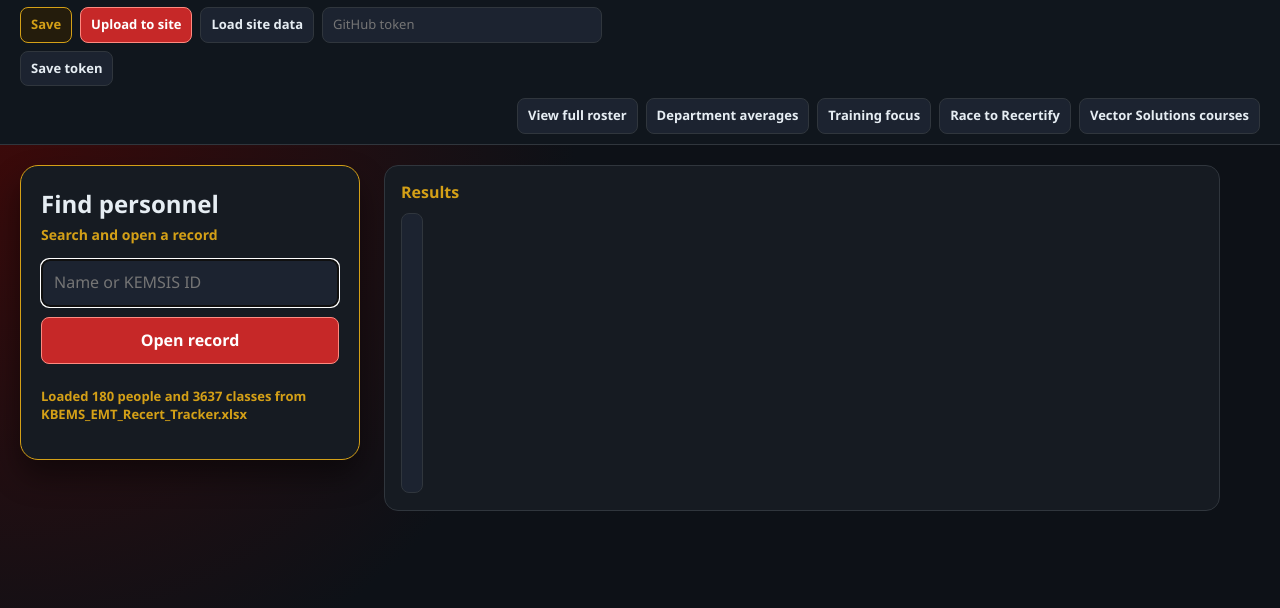
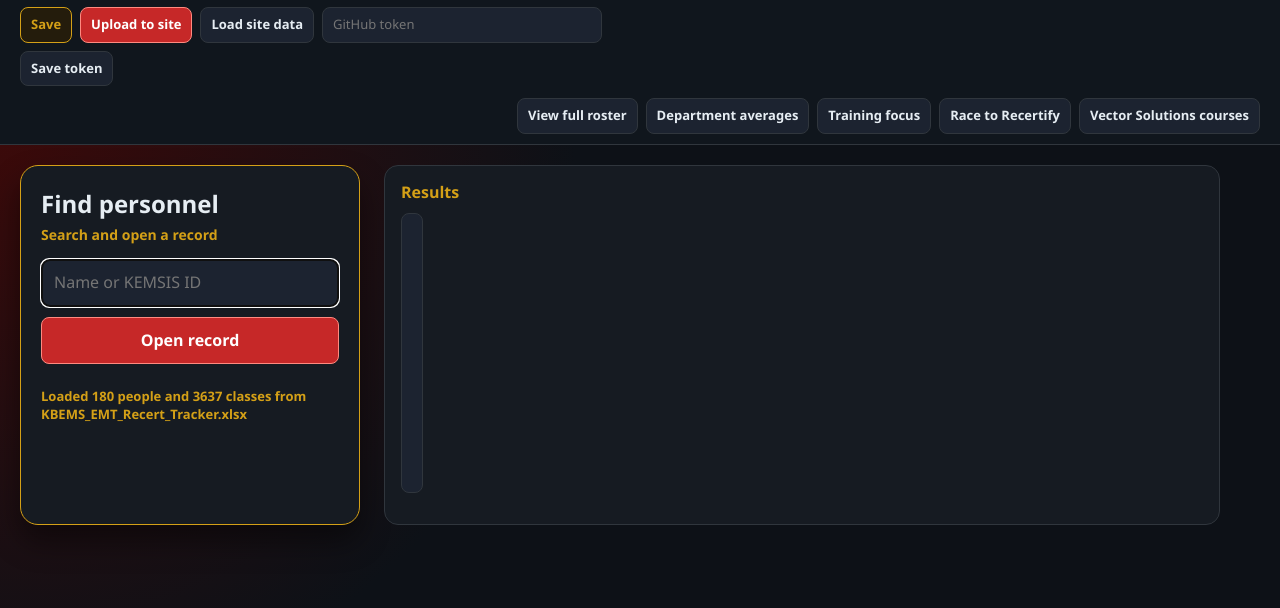
Before and after one commit to nickatkinsbgky/bgfd-training-app, a plain HTML site: page ems-recert.html in a window 1280 px wide. Shown: the part 92-700 px from the top of the page. Drawn offline with Linux system fonts and the light colour scheme.

Commit message:
Match Find Personnel panel height to Results for uniformity
Stretched the split row and set both panels to the same min-height so the search card lines up with the results list.

```diff
--- a/ems-recert.html
+++ b/ems-recert.html
@@ -51,12 +51,12 @@
   #sync-msg.no { color:#f5b7b1; }
 
   .landing { display:flex; align-items:flex-start; justify-content:flex-start; padding:20px; background:radial-gradient(circle at top left, #3b0a0a 0%, #0d1117 40%); min-height:calc(100vh - 140px); }
-  .landing-split { display:flex; gap:24px; width:100%; max-width:1200px; align-items:flex-start; }
-  .landing-card { width:340px; flex:0 0 340px; text-align:left; background:var(--panel); border:1px solid var(--gold); border-radius:18px; padding:22px 20px; box-shadow:0 16px 30px rgba(0,0,0,.45); }
+  .landing-split { display:flex; gap:24px; width:100%; max-width:1200px; align-items:stretch; }
+  .landing-card { width:340px; flex:0 0 340px; text-align:left; background:var(--panel); border:1px solid var(--gold); border-radius:18px; padding:22px 20px; box-shadow:0 16px 30px rgba(0,0,0,.45); min-height:360px; display:flex; flex-direction:column; }
   .landing-card h2 { margin:0 0 6px; font-size:24px; }
   .landing-card p { margin:0 0 14px; color:var(--gold); font-weight:700; font-size:14px; }
   .landing-card input, .landing-card select, .landing-card button { width:100%; margin-bottom:10px; font-size:16px; padding:12px; }
-  .landing-results { flex:1; min-width:0; background:var(--panel); border:1px solid var(--line); border-radius:14px; padding:16px; min-height:320px; }
+  .landing-results { flex:1; min-width:0; background:var(--panel); border:1px solid var(--line); border-radius:14px; padding:16px; min-height:360px; }
   .landing-results h3 { margin:0 0 10px; color:var(--gold); font-size:16px; }
   #landSelect { height:280px; }
 
@@ -363,7 +363,7 @@
 <script src="vendor/jspdf.umd.min.js"></script>
 <script src="vendor/jspdf.plugin.autotable.min.js"></script>
 <script src="ems-recert-data.js?v=20261119-restore"></script>
-<script src="ems-recert.js?v=20261119-compact"></script>
+<script src="ems-recert.js?v=20261119-uniform"></script>
 <script src="ems-sync.js?v=20261119-restore"></script>
 <script src="ems-pdf.js?v=20261119-restore"></script>
 <script src="ems-bracket.js?v=20261119-race"></script>
```
